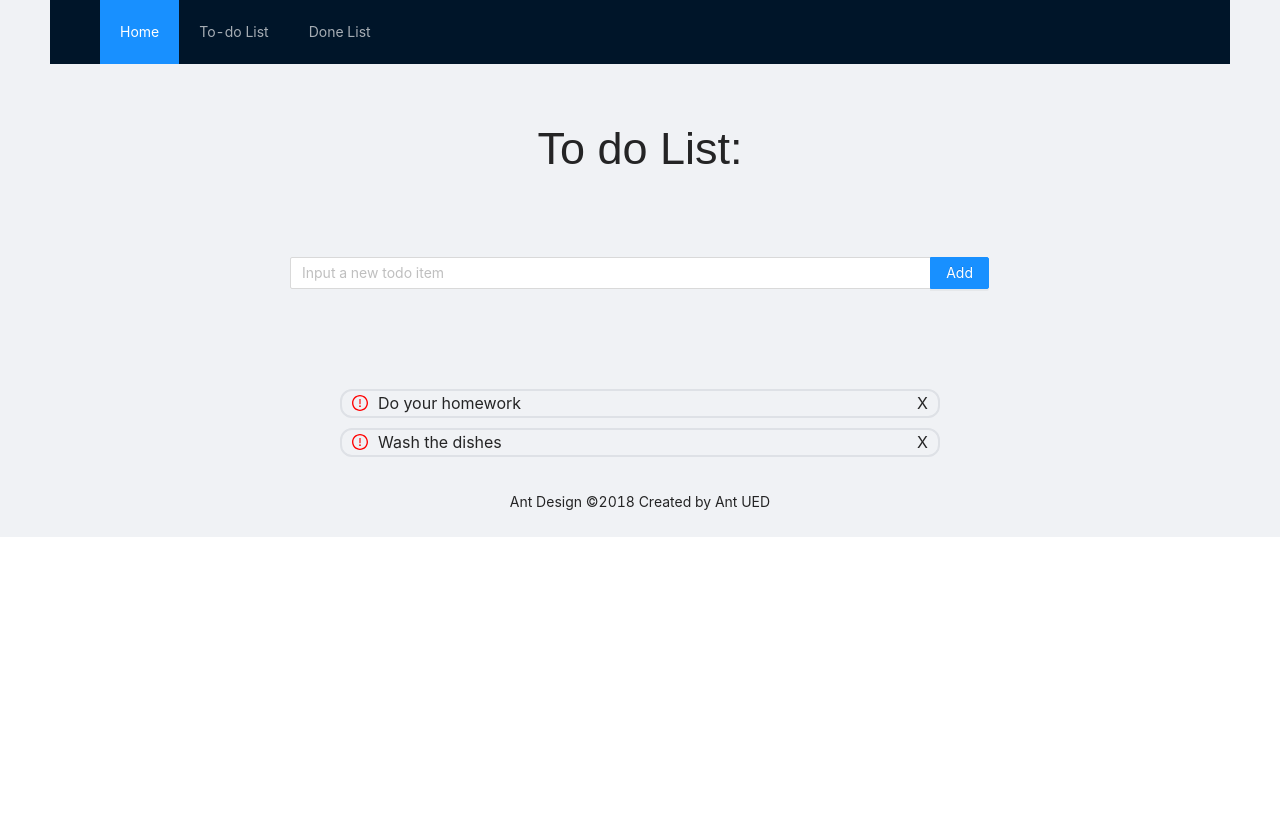
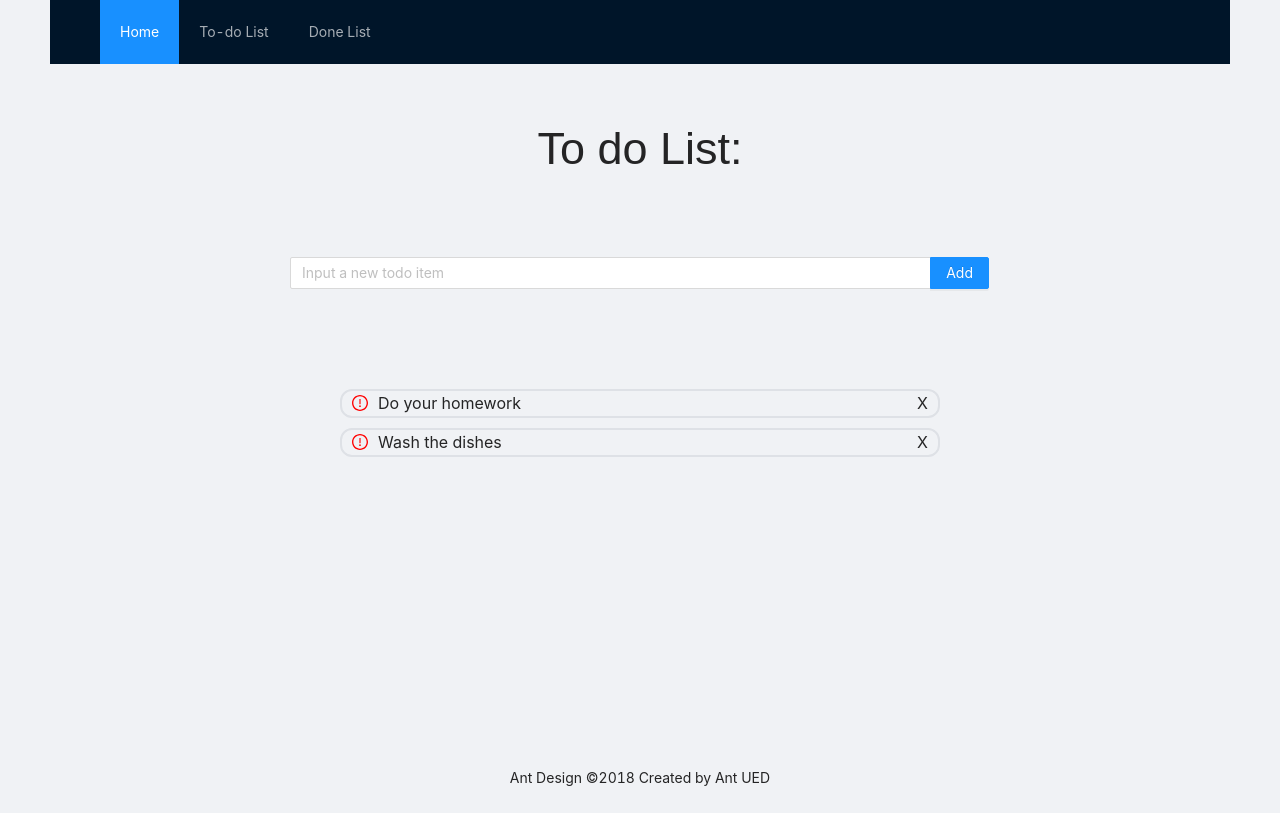
Before and after one commit to ORARAPA/to-do-list-8-17-21, a React (Create React App) app in the folder todo-list-redux/: page /todos in a window 1280 px wide. Built offline with nearby package versions, Linux system fonts and the light colour scheme; no server answers; a web font is replaced by a local one.

Commit message:
[ToDoList][Paraluman] refactor: refactor design

```diff
--- a/todo-list-redux/src/App.js
+++ b/todo-list-redux/src/App.js
@@ -28,7 +28,7 @@ function App() {
             <Route path="*" component={NotFoundPage}></Route>
           </Switch>
         </Content>
-        <Footer style={{ textAlign: 'center' }}>Ant Design ©2018 Created by Ant UED</Footer>
+        <Footer style={{ textAlign: 'center', paddingTop: 300 }}>Ant Design ©2018 Created by Ant UED</Footer>
       </Layout>
     </BrowserRouter>
 
--- a/todo-list-redux/src/features/todos/styles/TodoItem.css
+++ b/todo-list-redux/src/features/todos/styles/TodoItem.css
@@ -1,6 +1,5 @@
 .TodoItem-todo.done{
     background-color: #4bc46c;
-    text-decoration: line-through;
 }
 
 .TodoItem-todo{
```
